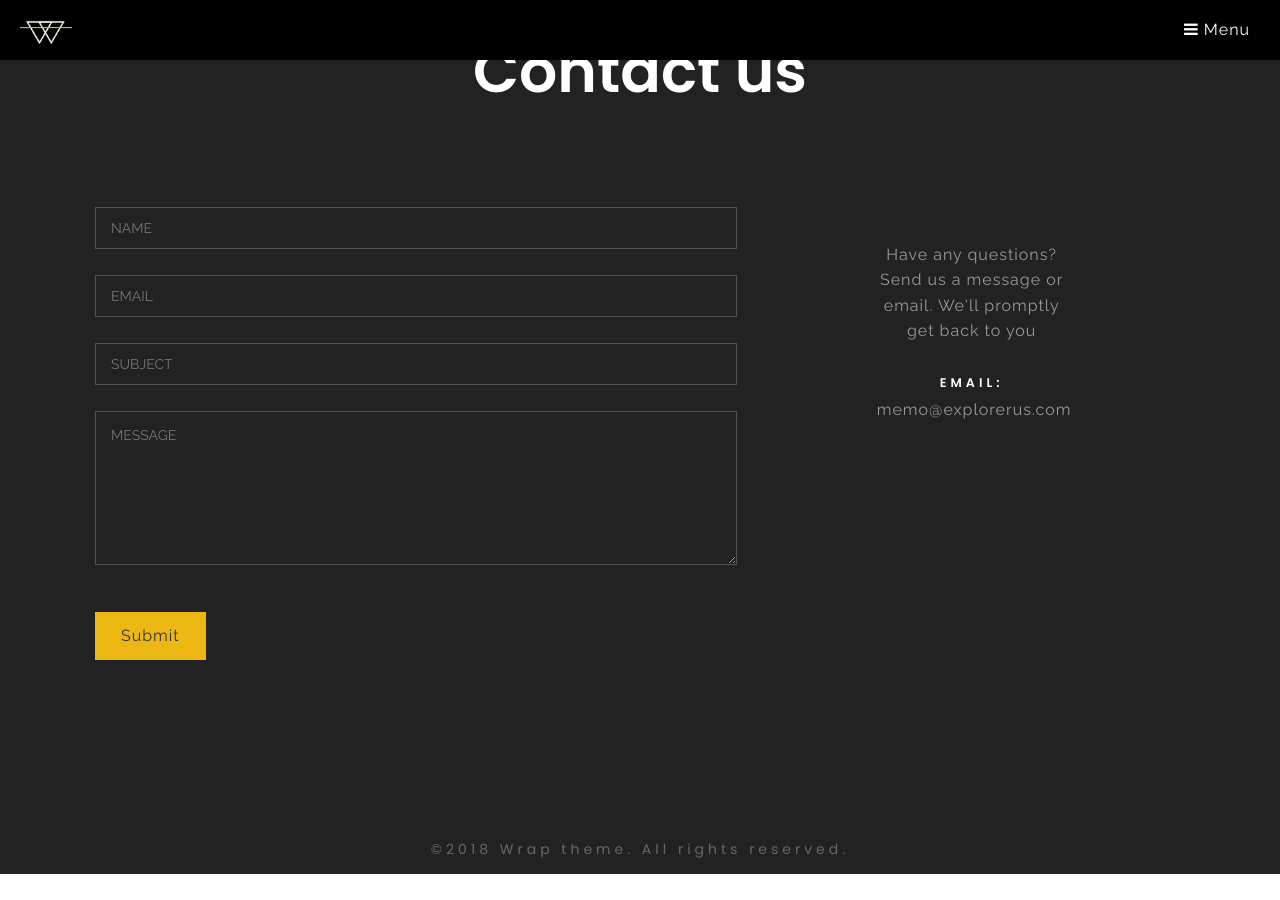
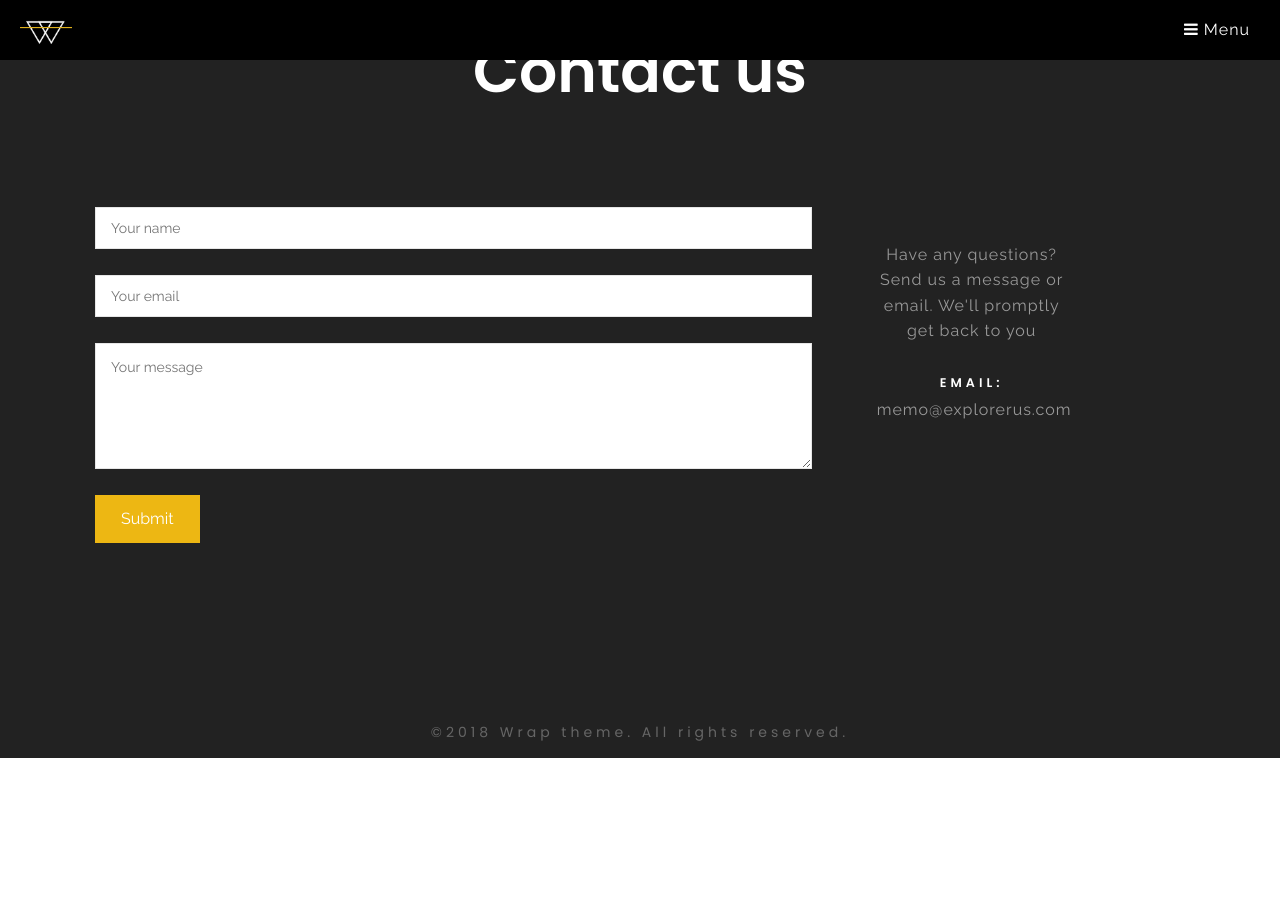
Before and after one commit to guicaro/explorerusweb, a Jekyll site: the page built from index.html, in a window 1280 px wide and 900 px high, scrolled down 7595 px. Built offline with Jekyll 4.4.1, drawn with Linux system fonts in a browser that asks for light colours; after the commit the page ends 8378 px from its top, so only the background shows below that.

Commit message:
Added Google Analytics, fixed email form, optimized video, now 1MB instead of 7 MB

```diff
--- a/_config.yml
+++ b/_config.yml
@@ -17,6 +17,8 @@
 
 # This is the place to set up the contact form recipient
 email: memo@explorerus.com
+
+google_analytics: "UA-120361527-1"
 
 description: > # this means to ignore newlines until "baseurl:"
   Explore Russia with help of your personal virtual assistant. We can help with transportation, reservations, interpreting
--- a/_includes/contact-form.html
+++ b/_includes/contact-form.html
@@ -7,6 +7,16 @@
     <div class='large-8 medium-8 columns'>
       <div class='form'>
         <div class='row'>
+
+<form method="POST" class='dark' action="https://formspree.io/memo@explorerus.com">
+  <div class='medium-12 columns'>
+  <input name='name' placeholder='Your name' type='text'>
+  <input  type="email" name="email" placeholder="Your email">
+  <textarea name="message" placeholder="Your message"></textarea>
+  <button type="submit">Submit</button>
+  </div>
+</form>
+<!--
           <form id='contact_form' class='dark' method='POST'>
             <div class='large-12 columns'>
               <p id='thanks'>
@@ -23,6 +33,7 @@
               <input class='button white' type='submit'>
             </div>
           </form>
+-->
         </div>
       </div>
       <div class='four spacing'></div>
```
Also changed, not shown: 1 other file.
